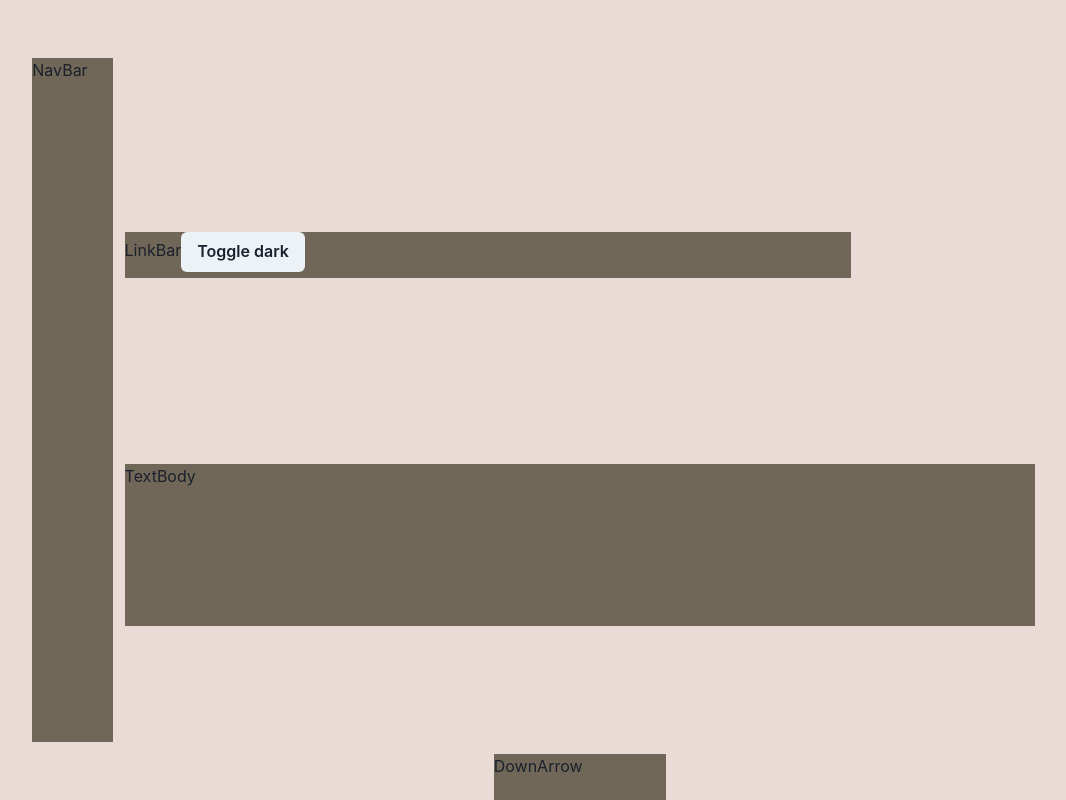
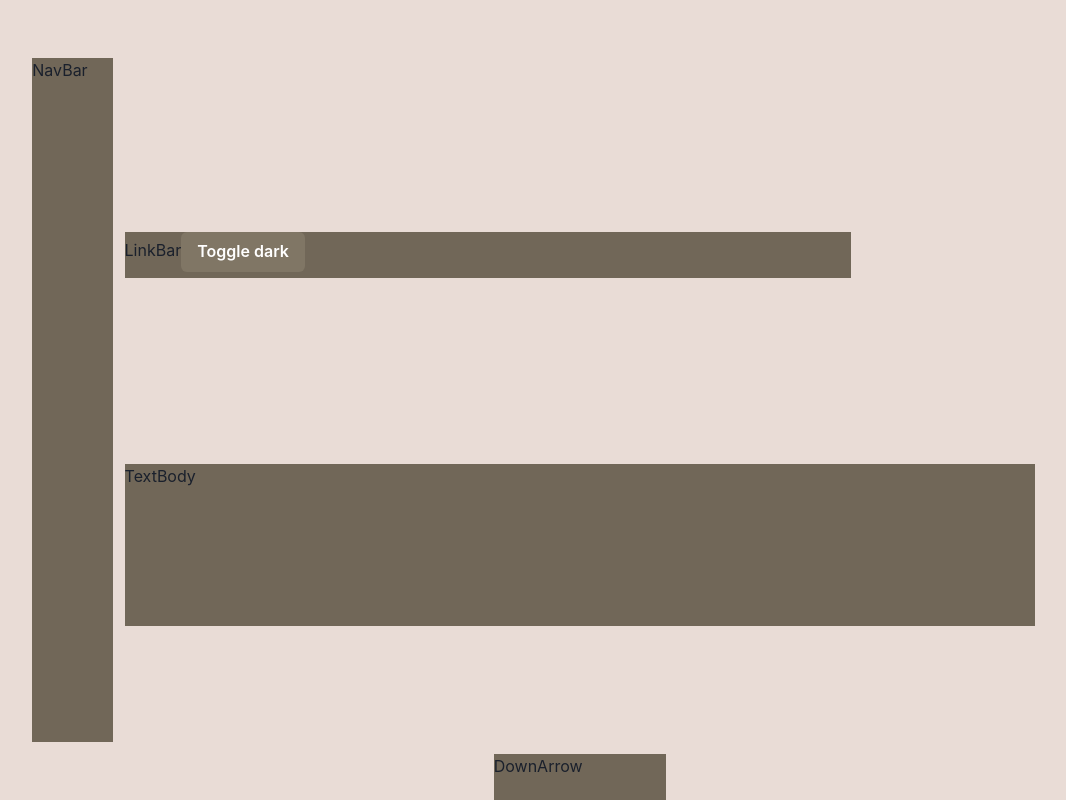
Before and after one commit to Maaz-Selia/my-site, a React (Vite) app: page / in a window 1280 px wide. Shown: the whole page, without its empty margins (60-1126 px from the left). Built offline with nearby package versions, Linux system fonts and the light colour scheme.

Commit message:
Assigned 'brown' pallete as defaultColorScheme

```diff
--- a/src/components/Homepage.tsx
+++ b/src/components/Homepage.tsx
@@ -2,7 +2,6 @@ import { Button, Grid, GridItem, useColorMode, useColorModeValue } from '@chakra
 import { darkBrown, lightBrown } from '../constants/myColors';
 
 const Homepage = () => {
-
     const { colorMode, toggleColorMode } = useColorMode();
 
     const bg = useColorModeValue(lightBrown, darkBrown);
--- a/src/theme.ts
+++ b/src/theme.ts
@@ -1,12 +1,28 @@
-import { ThemeConfig, extendTheme } from "@chakra-ui/react";
+import { ThemeConfig, extendTheme, withDefaultColorScheme } from "@chakra-ui/react";
 
+/* config settings for light-dark mode, follows system setting changes */
 const config: ThemeConfig = {
     initialColorMode: 'system',
     useSystemColorMode: true
 }
 
 const theme = extendTheme({
-    config
-});
+    config,
+    colors: {
+        /* Colour pallete from Smart Swatch: https://smart-swatch.netlify.app/#716758 */
+        brown: {
+            50: '#f8f3e7',
+            100: '#e0dad0',
+            200: '#c8c1b6',
+            300: '#b1a89b',
+            400: '#9a8f7f',
+            500: '#807665',
+            600: '#645b4e',
+            700: '#494137',
+            800: '#2c271e',
+            900: '#120d00'
+        }
+    }
+}, withDefaultColorScheme({ colorScheme: 'brown' }));
 
 export default theme;
```
Also changed, not shown: src/constants/myColors.ts (line endings or trailing spaces).
